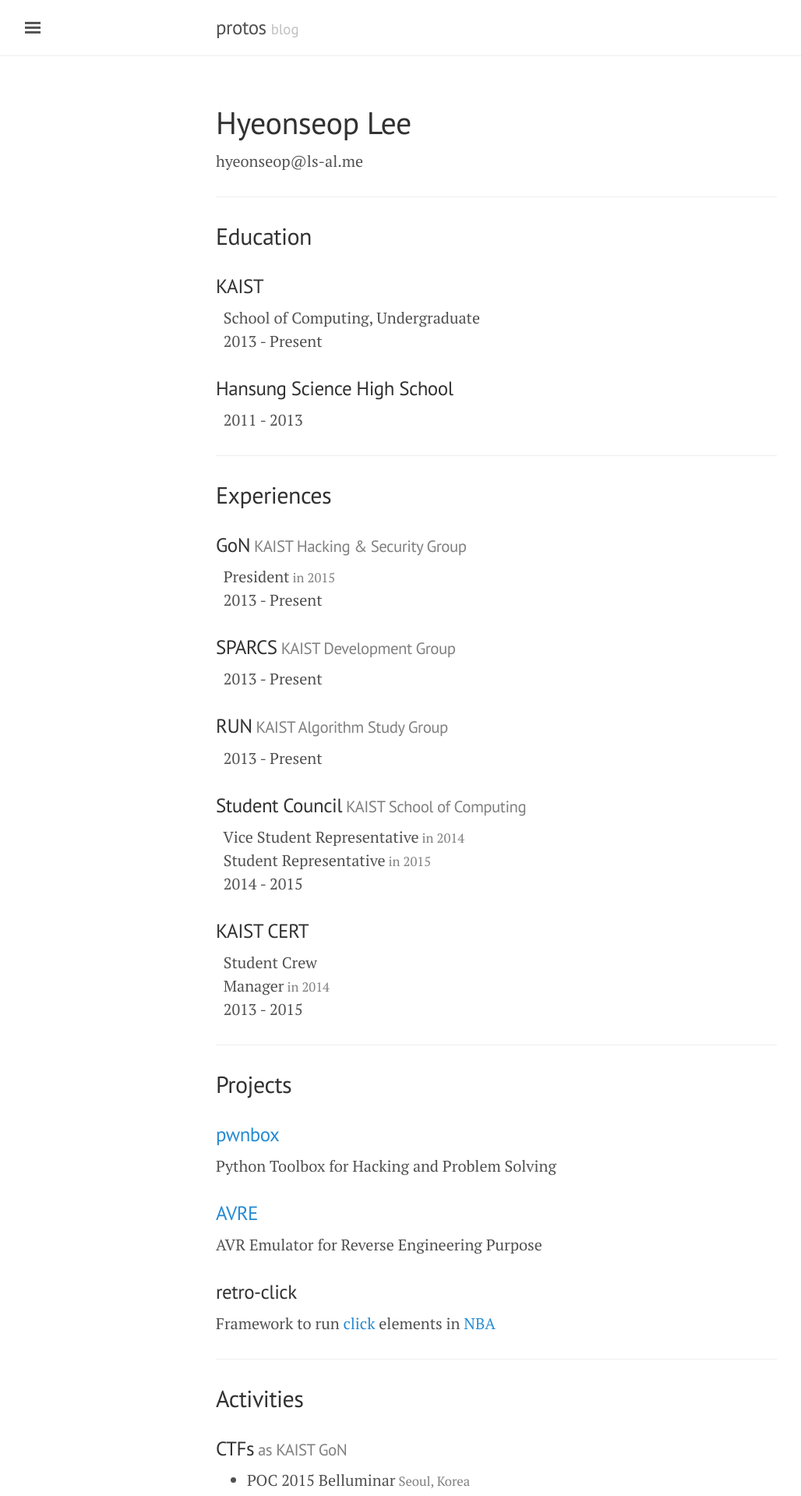
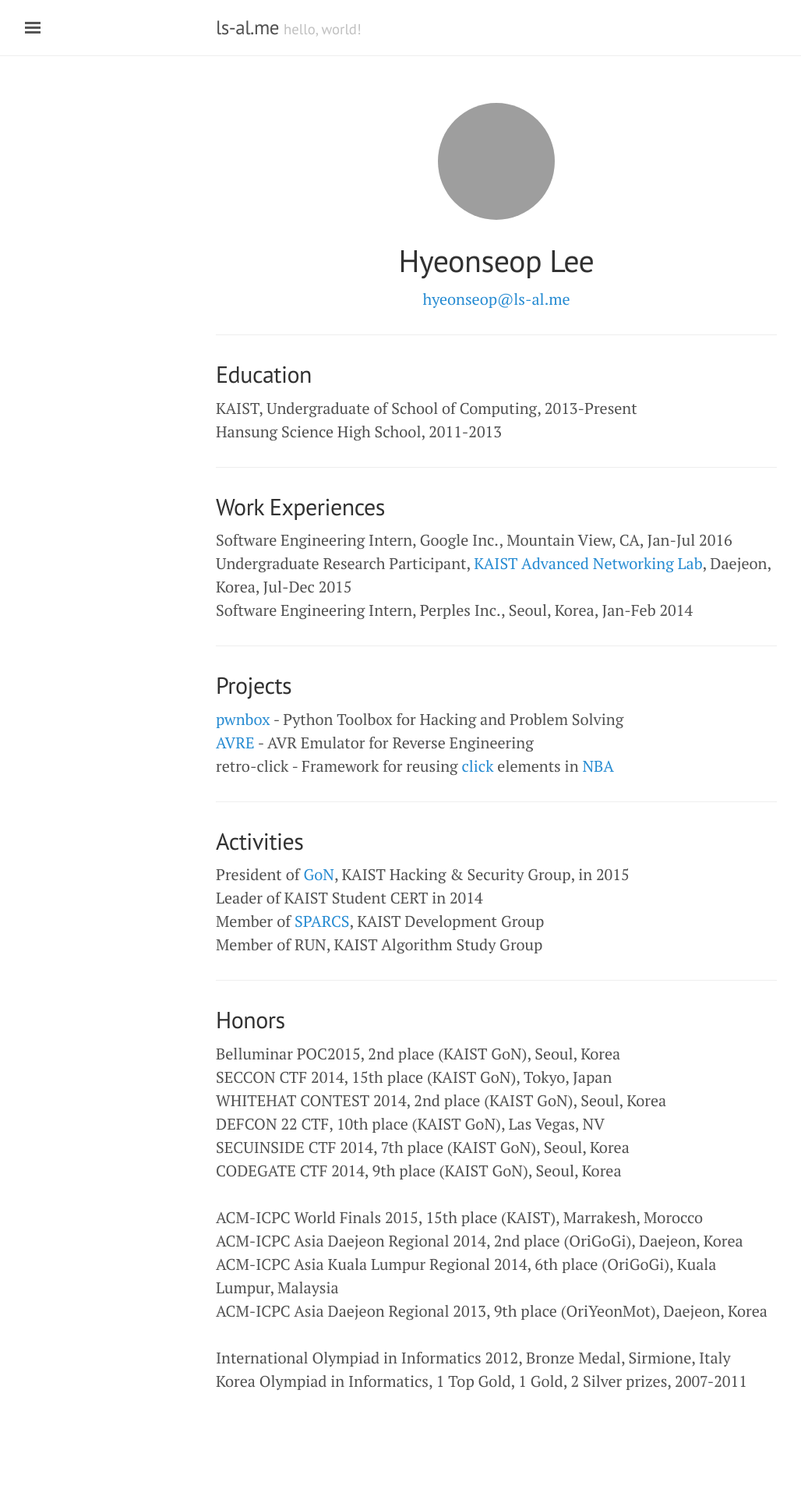
Before and after one commit to protos37/protos37.github.io, a Jekyll site: the page built from about.html, in a window 1280 px wide. Shown: the top 1919 px of the page at 78% size, without its empty margins (3-1031 px from the left). Built offline with Jekyll 4.4.1, drawn with Linux system fonts in a browser that asks for light colours; Markdown is read by kramdown in place of the engine named in the settings; after the commit the page ends 1867 px from its top, so only the background shows below that; some of the changed text lies outside the part shown; grey boxes are pictures that could not be loaded.

```diff
--- /dev/null
+++ b/Gemfile
@@ -0,0 +1,2 @@
+source 'https://rubygems.org'
+gem 'github-pages', group: :jekyll_plugins
--- a/_config.yml
+++ b/_config.yml
@@ -1,18 +1,19 @@
 # Permalinks
-permalink:           pretty
+permalink:           /blog/:year/:month/:day/:title/
 
 # Setup
-title:               protos
-tagline:             blog
+title:               ls-al.me
+tagline:             hello, world!
 description:         ''
-url:                 https://protos37.github.io
+url:                 http://ls-al.me
 baseurl:             ''
 paginate:            5
-markdown:            redcarpet
-redcarpet:
-  extensions:        ["no_intra_emphasis", "fenced_code_blocks", "autolink", "strikethrough", "superscript", "tables", "with_toc_data"]
+paginate_path:       blog/page:num/
+markdown:            kramdown
 
 # About/contact
 author:
   name:              Hyeonseop Lee
   email:             hyeonseop@ls-al.me
+  github:            protos37
+  gravatar:          765306136df4172beccebe0859a84ad1
--- /dev/null
+++ b/_data/about.yml
@@ -0,0 +1,36 @@
+- title: Education
+  items:
+    - KAIST, Undergraduate of School of Computing, 2013-Present
+    - Hansung Science High School, 2011-2013
+- title: Work Experiences
+  items:
+    - Software Engineering Intern, Google Inc., Mountain View, CA, Jan-Jul 2016
+    - Undergraduate Research Participant, <a href="http://an.kaist.ac.kr">KAIST Advanced Networking Lab</a>, Daejeon, Korea, Jul-Dec 2015
+    - Software Engineering Intern, Perples Inc., Seoul, Korea, Jan-Feb 2014
+- title: Projects
+  items:
+    - <a href="https://github.com/protos37/pwnbox">pwnbox</a> - Python Toolbox for Hacking and Problem Solving
+    - <a href="https://github.com/protos37/AVRE">AVRE</a> - AVR Emulator for Reverse Engineering
+    - retro-click - Framework for reusing <a href="https://github.com/kohler/click">click</a> elements in <a href="https://github.com/ANLAB-KAIST/NBA">NBA</a>
+- title: Activities
+  items:
+    - President of <a href="http://gon.kaist.ac.kr">GoN</a>, KAIST Hacking & Security Group, in 2015
+    - Leader of KAIST Student CERT in 2014
+    - Member of <a href="http://sparcs.org">SPARCS</a>, KAIST Development Group
+    - Member of RUN, KAIST Algorithm Study Group
+- title: Honors
+  items:
+    - Belluminar POC2015, 2nd place (KAIST GoN), Seoul, Korea
+    - SECCON CTF 2014, 15th place (KAIST GoN), Tokyo, Japan
+    - WHITEHAT CONTEST 2014, 2nd place (KAIST GoN), Seoul, Korea
+    - DEFCON 22 CTF, 10th place (KAIST GoN), Las Vegas, NV
+    - SECUINSIDE CTF 2014, 7th place (KAIST GoN), Seoul, Korea
+    - CODEGATE CTF 2014, 9th place (KAIST GoN), Seoul, Korea
+    -
+    - ACM-ICPC World Finals 2015, 15th place (KAIST), Marrakesh, Morocco
+    - ACM-ICPC Asia Daejeon Regional 2014, 2nd place (OriGoGi), Daejeon, Korea
+    - ACM-ICPC Asia Kuala Lumpur Regional 2014, 6th place (OriGoGi), Kuala Lumpur, Malaysia
+    - ACM-ICPC Asia Daejeon Regional 2013, 9th place (OriYeonMot), Daejeon, Korea
+    -
+    - International Olympiad in Informatics 2012, Bronze Medal, Sirmione, Italy
+    - Korea Olympiad in Informatics, 1 Top Gold, 1 Gold, 2 Silver prizes, 2007-2011
--- a/_includes/head.html
+++ b/_includes/head.html
@@ -18,7 +18,6 @@
 	<link rel="stylesheet" href="{{ site.baseurl }}/public/css/poole.css">
 	<link rel="stylesheet" href="{{ site.baseurl }}/public/css/syntax.css">
 	<link rel="stylesheet" href="{{ site.baseurl }}/public/css/lanyon.css">
-	<link rel="stylesheet" href="{{ site.baseurl }}/public/css/svg-icons.css">
 	<link rel="stylesheet" href="https://fonts.googleapis.com/css?family=PT+Serif:400,400italic,700%7CPT+Sans:400">
 
 	<!-- Icons -->
--- /dev/null
+++ b/_includes/profile.html
@@ -0,0 +1,7 @@
+<div align="center">
+	<img style="border-radius: 50%;" src="http://www.gravatar.com/avatar/{{ site.author.gravatar }}?s=150">
+	<h1>{{ site.author.name }}</h1>
+	<p>
+		<a href="mailto:{{ site.author.email }}">{{ site.author.email }}</a><br>
+	</p>
+</div>
--- a/_includes/sidebar.html
+++ b/_includes/sidebar.html
@@ -6,20 +6,9 @@
 <div class="sidebar" id="sidebar">
 	<div class="sidebar-item">
 		<p>{{ site.description }}</p>
-		<a href="https://github.com/protos37" target="_blank">
-			<i class="svg-icon svg-icon-github"></i>
-		</a>
-		<a href="https://facebook.com/protos37" target="_blank">
-			<i class="svg-icon svg-icon-facebook"></i>
-		</a>
-		<a href="https://twitter.com/protos37" target="_blank">
-			<i class="svg-icon svg-icon-twitter"></i>
-		</a>
 	</div>
 
 	<nav class="sidebar-nav">
-		<a class="sidebar-nav-item{% if page.url == site.baseurl %} active{% endif %}" href="{{ site.baseurl }}/">Home</a>
-
 		{% comment %}
 			The code below dynamically generates a sidebar nav of pages with
 			`layout: page` in the front-matter. See readme for usage.
--- /dev/null
+++ b/about.html
@@ -0,0 +1,16 @@
+---
+layout: page
+title: About
+---
+
+{% include profile.html %}
+
+<div>
+	{% for category in site.data.about %}
+	<hr>
+	<h2>{{ category.title }}</h2>
+	{% for item in category.items %}
+	{{ item }}<br>
+	{% endfor %}
+	{% endfor %}
+</div>
--- a/about.md
+++ /dev/null
@@ -1,97 +0,0 @@
----
-layout: page
-title: About
----
-
-# Hyeonseop Lee
-
-hyeonseop@ls-al.me
-
----
-
-## Education
-
-### KAIST
-
-&nbsp;&nbsp;School of Computing, Undergraduate
-&nbsp;&nbsp;2013 - Present
-
-### Hansung Science High School
-
-&nbsp;&nbsp;2011 - 2013
-
----
-
-## Experiences
-
-### GoN<span class="small"> KAIST Hacking & Security Group<span class="small">
-
-&nbsp;&nbsp;President<span class="small"> in 2015</span>
-&nbsp;&nbsp;2013 - Present
-
-### SPARCS<span class="small"> KAIST Development Group<span class="small">
-
-&nbsp;&nbsp;2013 - Present
-
-### RUN<span class="small"> KAIST Algorithm Study Group</span>
-
-&nbsp;&nbsp;2013 - Present
-
-### Student Council<span class="small"> KAIST School of Computing</span>
-
-&nbsp;&nbsp;Vice Student Representative<span class="small"> in 2014</span>
-&nbsp;&nbsp;Student Representative<span class="small"> in 2015</span>
-&nbsp;&nbsp;2014 - 2015
-
-### KAIST CERT
-
-&nbsp;&nbsp;Student Crew
-&nbsp;&nbsp;Manager<span class="small"> in 2014</span>
-&nbsp;&nbsp;2013 - 2015
-
----
-
-## Projects
-
-### [pwnbox](https://github.com/protos37/pwnbox)
-
-Python Toolbox for Hacking and Problem Solving
-
-### [AVRE](https://github.com/protos37/AVRE)
-
-AVR Emulator for Reverse Engineering Purpose
-
-### retro-click
-
-Framework to run [click](https://github.com/kohler/click) elements in [NBA](https://github.com/ANLAB-KAIST/NBA)
-
----
-
-## Activities
-
-### CTFs<span class="small"> as KAIST GoN</span>
-
-- POC 2015 Belluminar<span class="small"> Seoul, Korea</span>
-- KAIST-POSTECH Science War 2015<span class="small"> Daejeon, Korea</span>
-- SECCON 2014 CTF<span class="small"> Tokyo, Japan</span>
-- WHITEHAT CONTEST 2014<span class="small"> Seoul, Korea</span>
-- KAIST-POSTECH Science War 2014<span class="small"> Pohang, Korea</span>
-- DEFCON 22 CTF<span class="small"> Las Vegas, USA</span>
-- CODEGATE 2014 CTF<span class="small"> Seoul, Korea</span>
-- SECUINSIDE 2013 CTF<span class="small"> Seoul, Korea</span>
-- KAIST-POSTECH Science War 2013<span class="small"> Daejeon, Korea</span>
-- Other Online CTFs
-
-### ACM-ICPC<span class="small"> as team OriGoGi | OriYeonMot</span>
-
-- ACM-ICPC World Finals 2015<span class="small"> Marrakesh, Morocco</span>
-- ACM-ICPC Asia Daejeon Regional 2014<span class="small"> Daejeon, Korea</span>
-- ACM-ICPC Asia Kuala Lumpur Regional 2014<span class="small"> Kuala Lumpur, Malaysia</span>
-- ACM-ICPC Asia Daejeon Regional 2013<span class="small"> Daejeon, Korea</span>
-- Other Online Contests
-
-### Olympiad in Informatics
-
-- Bronze Medal in IOI 2012<span class="small"> Sirmione, Italy</span>
-- 1 Top Gold, 1 Gold, 2 Silver prizes in KOI
-- Other Local Contests
```
Also changed, not shown: blog/index.html (added, +37 -0 lines), index.html (+10 -29 lines), Gemfile.lock (added), public/css/svg-icons.css (deleted), 1 other file.
